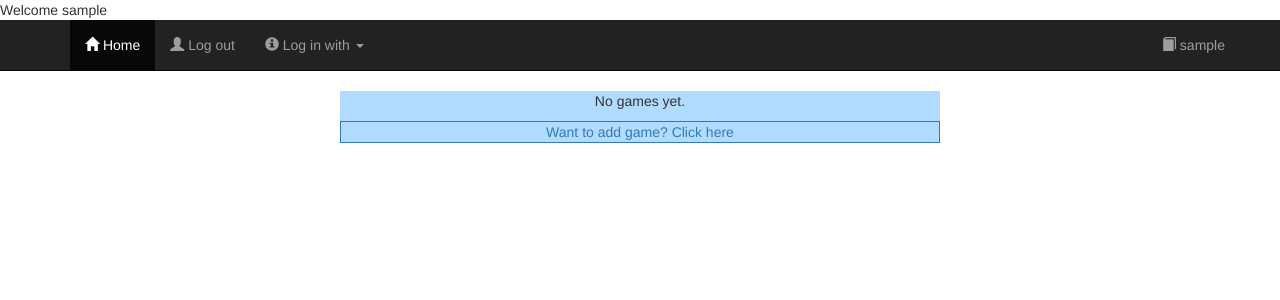
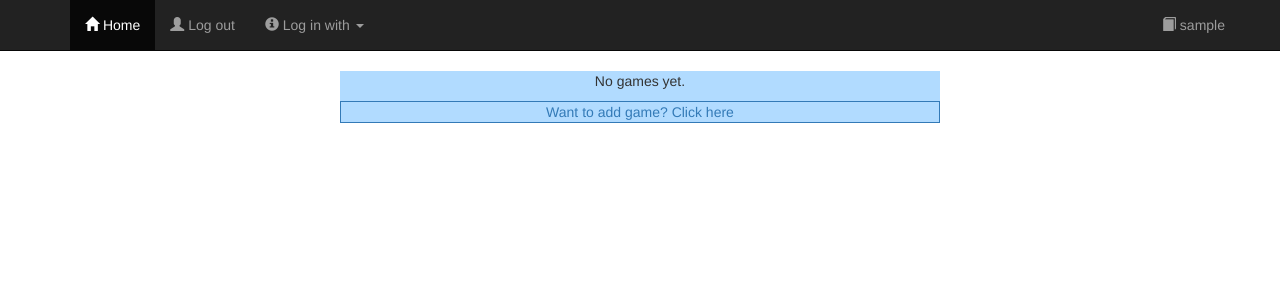
Before and after one commit to 3ICE/daak-store, a Django app: page /delete_game/ in a window 1280 px wide. Shown: the top 300 px of the page. Run offline with Django 3.2, Linux system fonts and the light colour scheme; the visitor is signed in with stand-in values (Sample User, id 1); data that the repository does not hold is empty; some libraries are stand-ins or nearby versions.

Commit message:
Fixing delete game template

```diff
--- a/hello/templates/delete_game.html
+++ b/hello/templates/delete_game.html
@@ -1,7 +1,6 @@
 {% extends 'base.html' %}
+{% block title %}Welcome {{request.user.username}}{% endblock %}
 {% block header %}
-{% block title %}Welcome {{request.user.username}}{% endblock %}
-
 {% load static %}
 <link href="https://daak-store.herokuapp.com/static/styles.css" rel="stylesheet" type="text/css" />
 {% endblock %}
```
